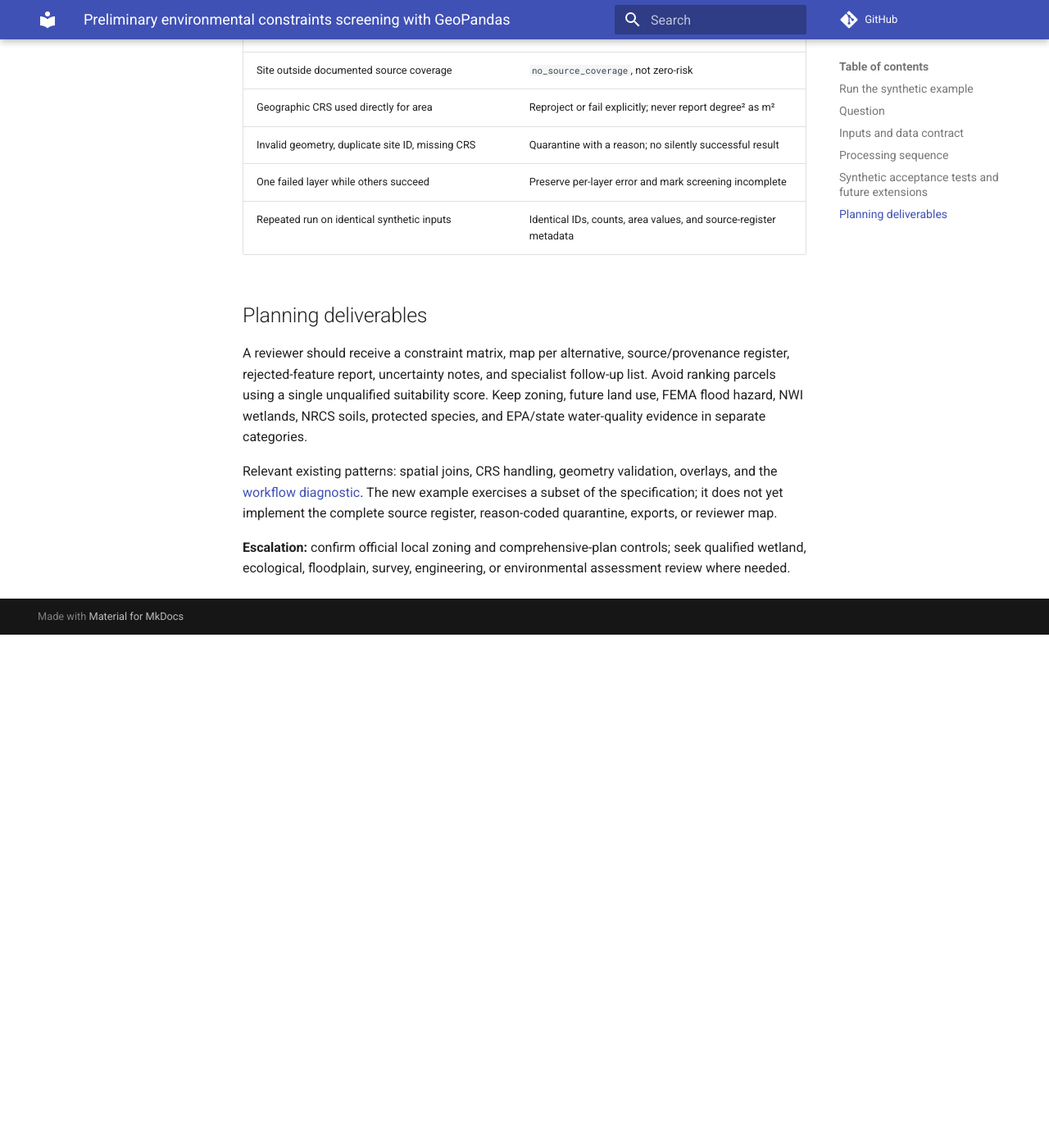
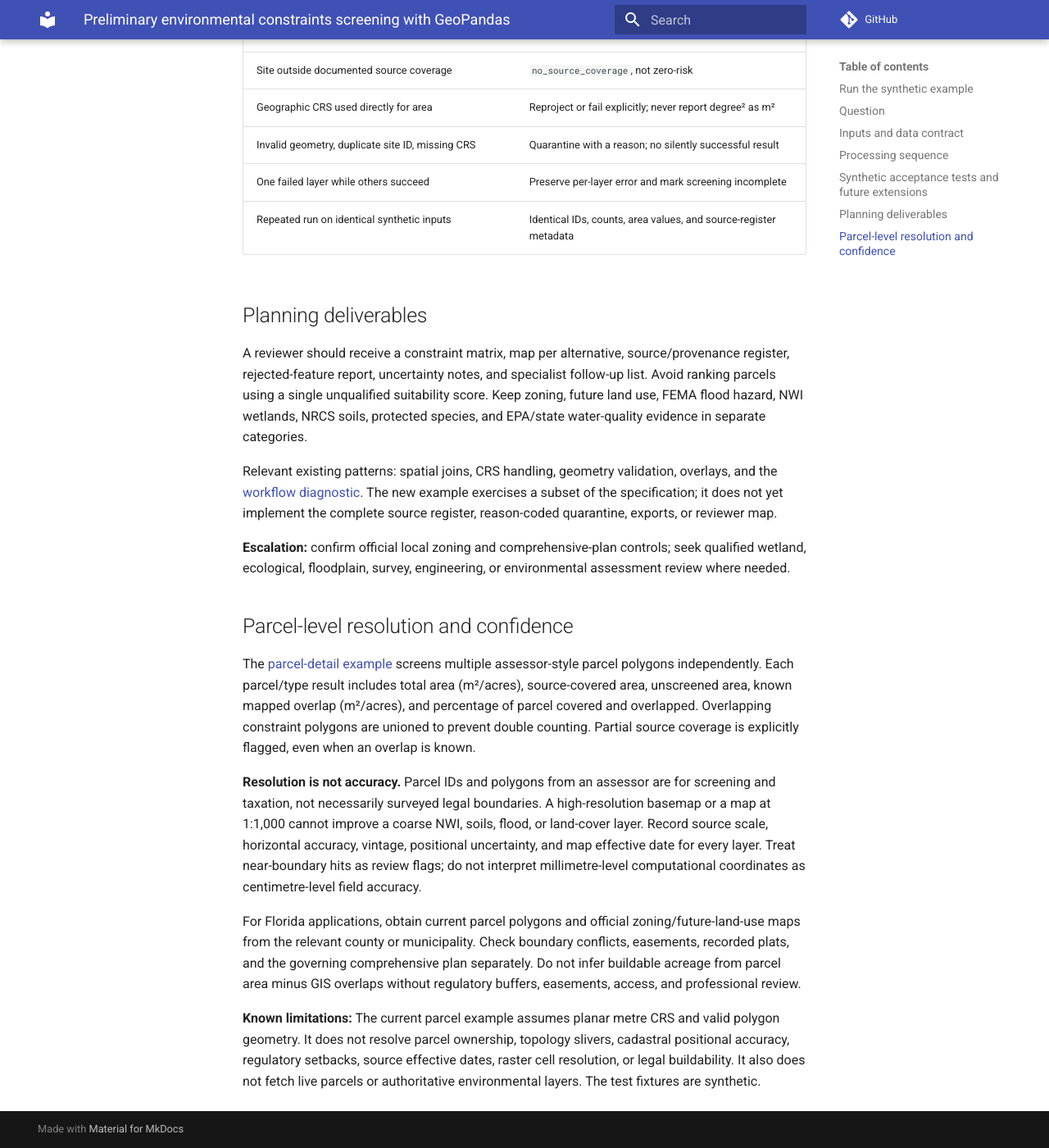
Before and after one commit to ZQM-Computing/geopandas-cookbook, an MkDocs documentation site: the page built from docs/environmental-screening.md, in a window 1280 px wide and 1400 px high, scrolled down 2063 px. Shown: the whole window at 82% size. Built offline with MkDocs 1.6.1 and Material for MkDocs 9.7.7, drawn with Linux system fonts in a browser that asks for light colours; comment, search, counter and statistics services are not loaded; before the commit the page ends 2837 px from its top, so only the background shows below that; some of the changed text lies outside the part shown.

Commit message:
docs: define parcel-scale outputs, accuracy limits and boundary uncertainty

````diff
--- a/docs/environmental-screening.md
+++ b/docs/environmental-screening.md
@@ -7,7 +7,7 @@
 ```bash
 pip install -e . pytest
 python examples/12-environmental-screening/run.py
-python -m pytest tests/test_environmental_screening.py -q
+python -m pytest tests/test_environmental_screening.py tests/test_parcel_environmental_screening.py -q
 ```
 
 The example reports per-type mapped overlap or missing coverage for synthetic features only. It does not fetch authoritative datasets, write client deliverables, or produce a regulatory conclusion.
@@ -58,3 +58,14 @@ A reviewer should receive a constraint matrix, map per alternative, source/prove
 Relevant existing patterns: spatial joins, CRS handling, geometry validation, overlays, and the [workflow diagnostic](workflow-diagnostic.md). The new example exercises a subset of the specification; it does not yet implement the complete source register, reason-coded quarantine, exports, or reviewer map.
 
 **Escalation:** confirm official local zoning and comprehensive-plan controls; seek qualified wetland, ecological, floodplain, survey, engineering, or environmental assessment review where needed.
+
+
+## Parcel-level resolution and confidence
+
+The [parcel-detail example](../examples/12-environmental-screening/parcel_detail.py) screens multiple assessor-style parcel polygons independently. Each parcel/type result includes total area (m²/acres), source-covered area, unscreened area, known mapped overlap (m²/acres), and percentage of parcel covered and overlapped. Overlapping constraint polygons are unioned to prevent double counting. Partial source coverage is explicitly flagged, even when an overlap is known.
+
+**Resolution is not accuracy.** Parcel IDs and polygons from an assessor are for screening and taxation, not necessarily surveyed legal boundaries. A high-resolution basemap or a map at 1:1,000 cannot improve a coarse NWI, soils, flood, or land-cover layer. Record source scale, horizontal accuracy, vintage, positional uncertainty, and map effective date for every layer. Treat near-boundary hits as review flags; do not interpret millimetre-level computational coordinates as centimetre-level field accuracy.
+
+For Florida applications, obtain current parcel polygons and official zoning/future-land-use maps from the relevant county or municipality. Check boundary conflicts, easements, recorded plats, and the governing comprehensive plan separately. Do not infer buildable acreage from parcel area minus GIS overlaps without regulatory buffers, easements, access, and professional review.
+
+**Known limitations:** The current parcel example assumes planar metre CRS and valid polygon geometry. It does not resolve parcel ownership, topology slivers, cadastral positional accuracy, regulatory setbacks, source effective dates, raster cell resolution, or legal buildability. It also does not fetch live parcels or authoritative environmental layers. The test fixtures are synthetic.
````
